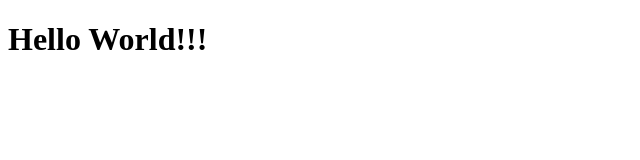
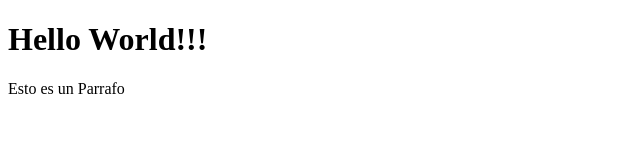
Before and after one commit to eg0413/TestingGithub, a plain HTML site: page index.html in a window 1280 px wide. Shown: the whole page, without its empty margins (0-640 px from the left). Drawn offline with Linux system fonts and the light colour scheme.

Commit message:
Update index.html

```diff
--- a/index.html
+++ b/index.html
@@ -8,5 +8,6 @@
 </head>
 <body>
     <h1>Hello World!!!</h1>
+    <P>Esto es un Parrafo</>
 </body>
 </html>
```
